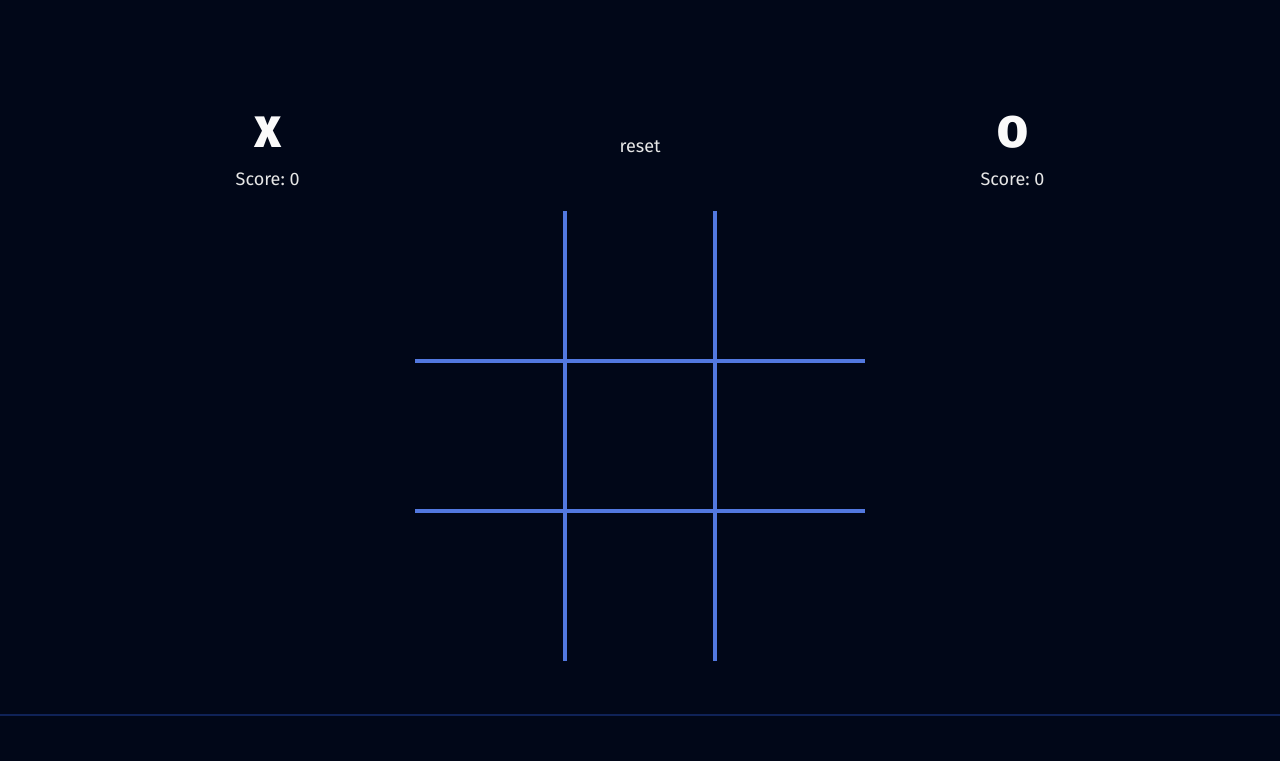
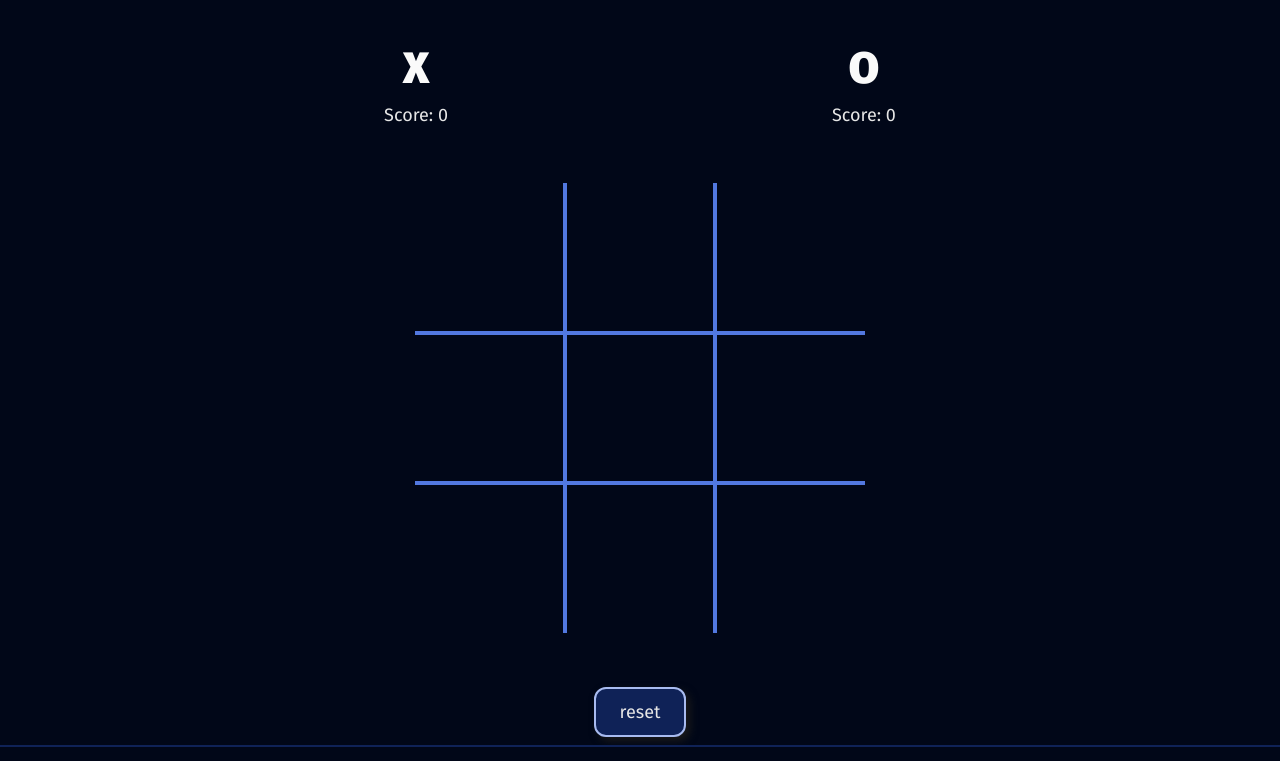
Before and after one commit to forkentiney/tic-tac-toe, a plain HTML site: page index.html in a window 1280 px wide. Shown: the part 112-873 px from the top of the page. Drawn offline with Linux system fonts and the light colour scheme.

Commit message:
Reorganized, restyled reset button

```diff
--- a/index.html
+++ b/index.html
@@ -23,7 +23,6 @@
           <h1>X</h1>
           <p id="x">Score: 0</p>
         </div>
-        <button id="reset">reset</button>
         <div class="flex-centered">
           <h1>O</h1>
           <p id="o">Score: 0</p>
@@ -40,6 +39,7 @@
         <div id="c2" class="cell flex-centered"></div>
         <div id="c3" class="cell flex-centered"></div>
       </div>
+      <button id="reset">reset</button>
     </div>
 
     <footer>
--- a/style.css
+++ b/style.css
@@ -68,15 +68,28 @@ header {
 
 #body {
   min-height: calc(100vh - (48px * 2 + 1em));
+  padding: 8px;
 }
 
 #scoreboard {
   display: flex;
-  gap: 25vw;
+  gap: 30vw;
+  flex-wrap: wrap;
   justify-content: center;
   align-items: center;
-  margin: 1em 24px;
   text-align: center;
+}
+
+button {
+  padding: 12px 24px;
+  border: 2px solid var(--secondary);
+  border-radius: 12px;
+  box-shadow: 4px 4px 8px var(--shadow);
+  background-color: var(--bg-mantle);
+}
+
+button:hover {
+  background-color: var(--bg-crust);
 }
 
 #gameboard {
@@ -84,6 +97,7 @@ header {
   aspect-ratio: 1;
   grid-template-columns: repeat(3, minmax(24px, 150px));
   grid-template-rows: repeat(3, minmax(24px, 150px));
+  margin: 3em 0;
 }
 
 .cell {
```
